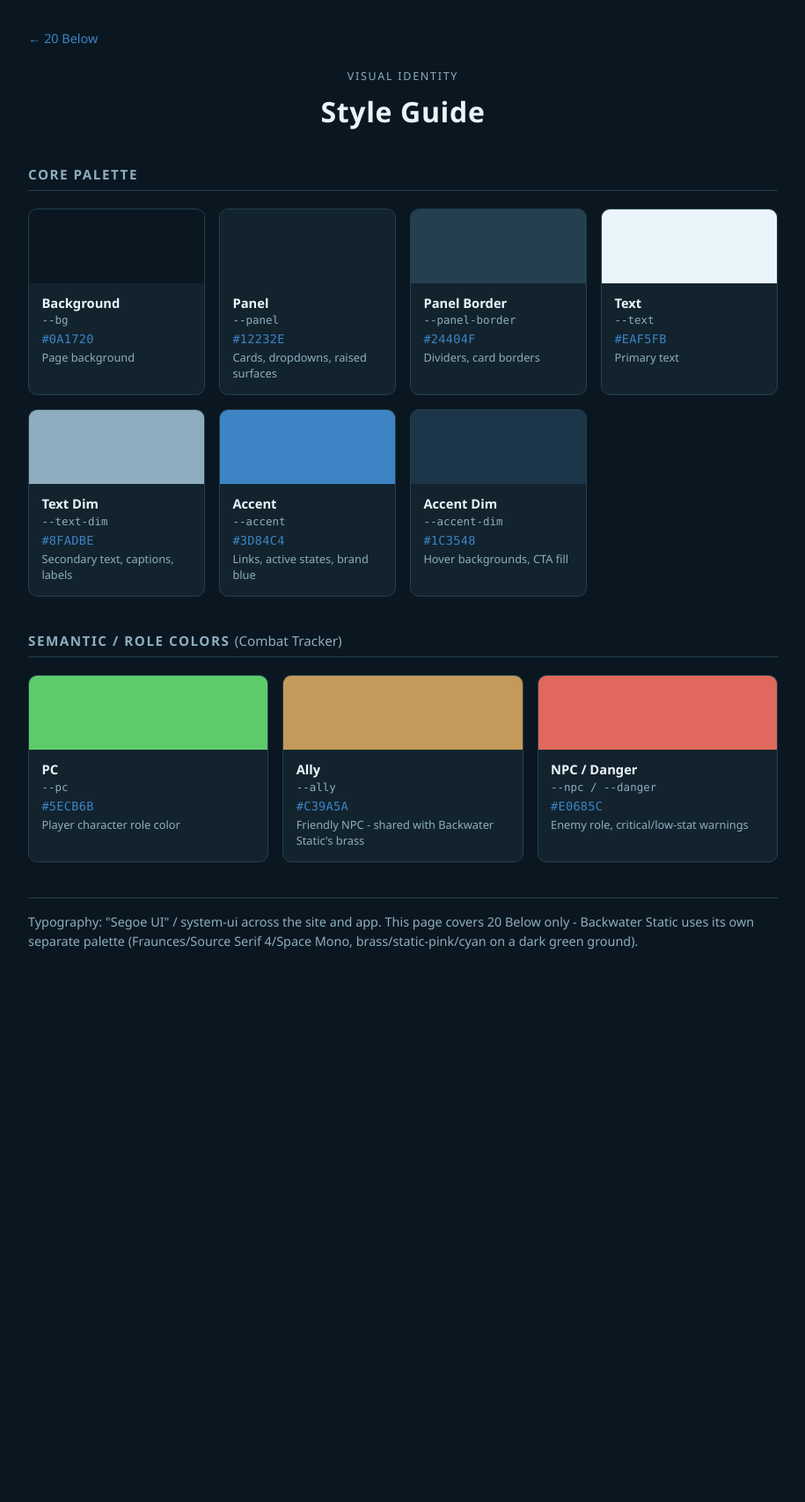
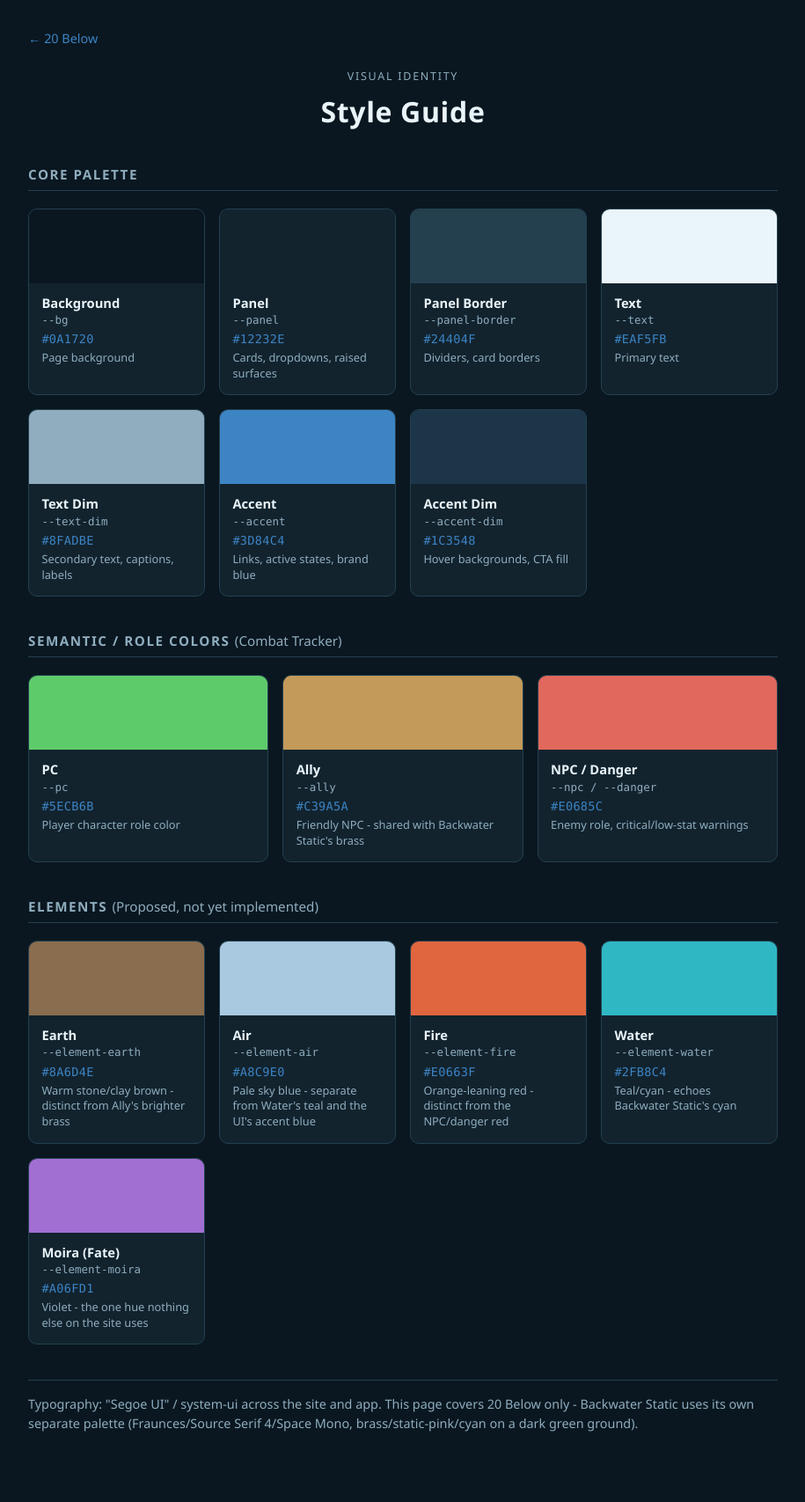
Before and after one commit to feralucce/20_Below, a Jekyll site: the page docs/style-guide.html, which Jekyll copies as it is, in a window 1280 px wide. Shown: the whole page at 88% size, without its empty margins (182-1097 px from the left). Built offline with Jekyll 4.4.1, drawn with Linux system fonts in a browser that asks for light colours; before the commit the page ends 1159 px from its top, so only the background shows below that.

Commit message:
Add proposed Element colors to the style guide
Not yet used anywhere in the app/site - flagged as proposed until
they're actually applied to Skill/Attribute badges or elsewhere.

```diff
--- a/docs/style-guide.html
+++ b/docs/style-guide.html
@@ -223,6 +223,55 @@
     </div>
   </div>
 
+  <h2>Elements <span style="text-transform:none; letter-spacing:0; font-weight:400;">(Proposed, not yet implemented)</span></h2>
+  <div class="grid">
+    <div class="swatch">
+      <div class="fill" style="background:#8a6d4e"></div>
+      <div class="info">
+        <div class="name">Earth</div>
+        <div class="token">--element-earth</div>
+        <div class="hex">#8A6D4E</div>
+        <div class="use">Warm stone/clay brown - distinct from Ally's brighter brass</div>
+      </div>
+    </div>
+    <div class="swatch">
+      <div class="fill" style="background:#a8c9e0"></div>
+      <div class="info">
+        <div class="name">Air</div>
+        <div class="token">--element-air</div>
+        <div class="hex">#A8C9E0</div>
+        <div class="use">Pale sky blue - separate from Water's teal and the UI's accent blue</div>
+      </div>
+    </div>
+    <div class="swatch">
+      <div class="fill" style="background:#e0663f"></div>
+      <div class="info">
+        <div class="name">Fire</div>
+        <div class="token">--element-fire</div>
+        <div class="hex">#E0663F</div>
+        <div class="use">Orange-leaning red - distinct from the NPC/danger red</div>
+      </div>
+    </div>
+    <div class="swatch">
+      <div class="fill" style="background:#2fb8c4"></div>
+      <div class="info">
+        <div class="name">Water</div>
+        <div class="token">--element-water</div>
+        <div class="hex">#2FB8C4</div>
+        <div class="use">Teal/cyan - echoes Backwater Static's cyan</div>
+      </div>
+    </div>
+    <div class="swatch">
+      <div class="fill" style="background:#a06fd1"></div>
+      <div class="info">
+        <div class="name">Moira (Fate)</div>
+        <div class="token">--element-moira</div>
+        <div class="hex">#A06FD1</div>
+        <div class="use">Violet - the one hue nothing else on the site uses</div>
+      </div>
+    </div>
+  </div>
+
   <p class="note">Typography: "Segoe UI" / system-ui across the site and app. This page covers 20 Below only - Backwater Static uses its own separate palette (Fraunces/Source Serif 4/Space Mono, brass/static-pink/cyan on a dark green ground).</p>
 </main>
 </body>
```
